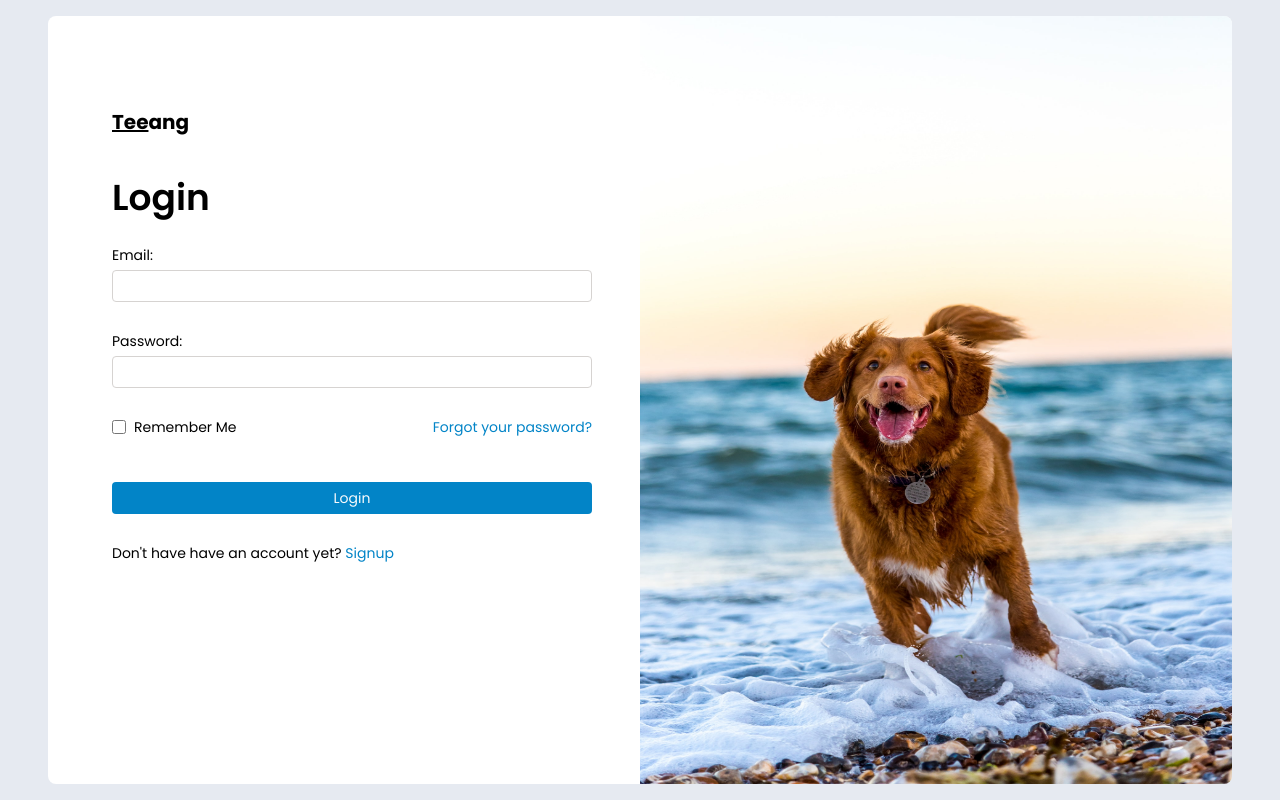
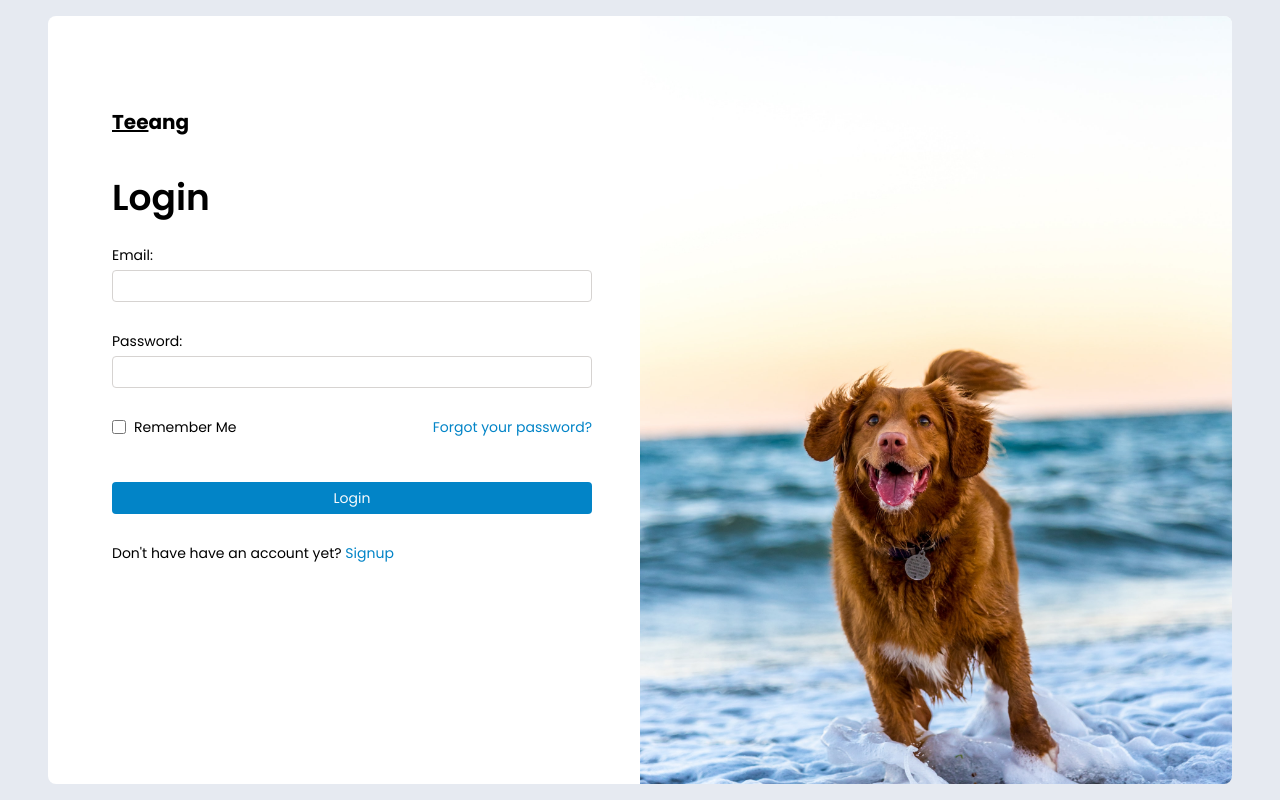
Before and after one commit to davidtaing/login-signup, a Next.js app: page /login in a window 1280 px wide. Built offline with nearby package versions, Linux system fonts and the light colour scheme.

Commit message:
fix: Image Stretching

```diff
--- a/src/components/HalfImageDashboardLayout.tsx
+++ b/src/components/HalfImageDashboardLayout.tsx
@@ -18,8 +18,10 @@ export const HalfImageDashboardLayout = ({
           className="transition duration-500 hover:scale-105"
           src={imageProps.src}
           alt={imageProps.alt}
-          layout="fill"
-          object-fit="cover"
+          layout="responsive"
+          height="768px"
+          width="512px"
+          object-fit="scale-down"
           priority
         />
       </div>
```
